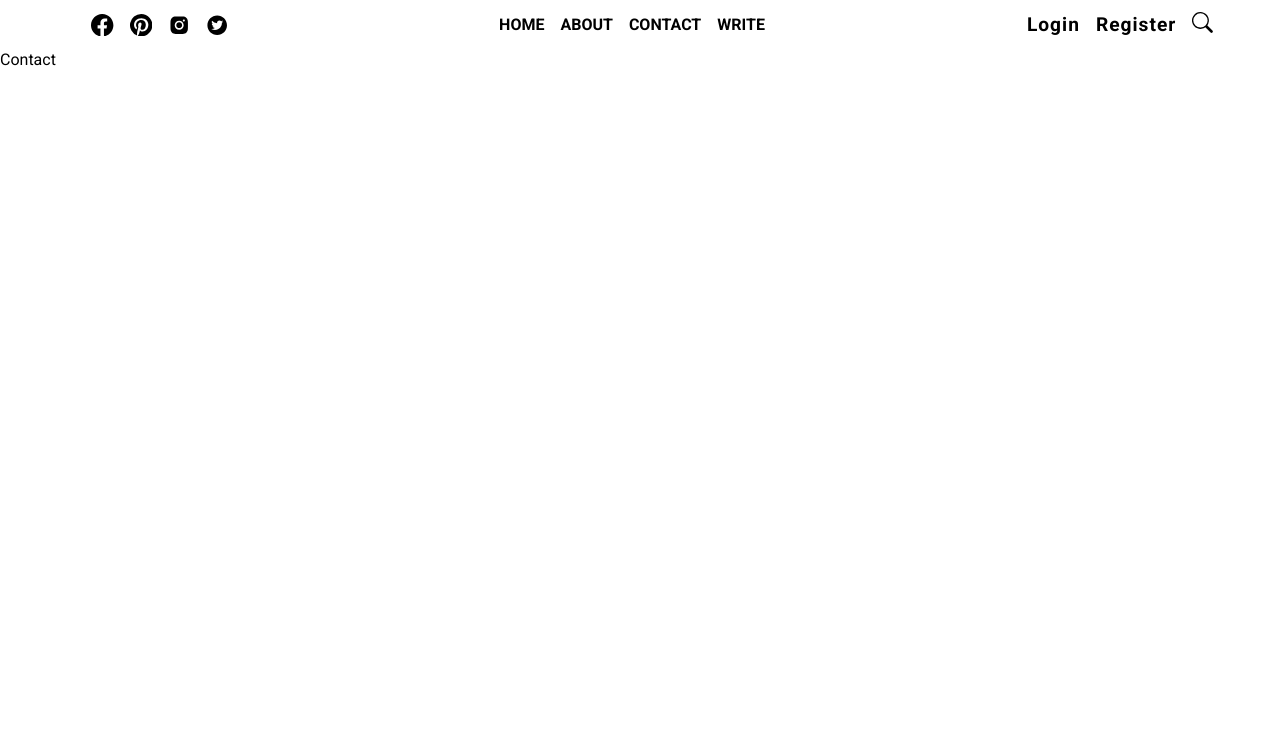
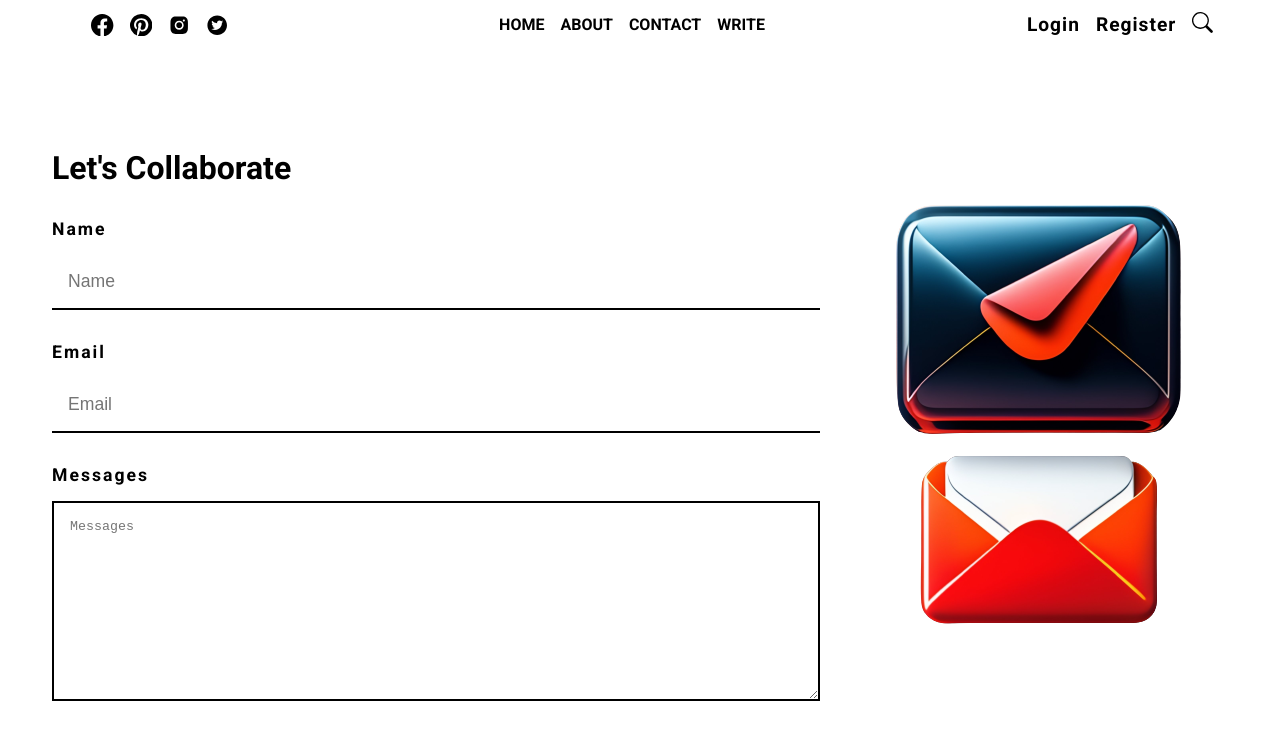
Before and after one commit to sloik89/blogFrontend, a React (Vite) app: page /contact in a window 1280 px wide. Shown: the top 740 px of the page. Built offline with nearby package versions, Linux system fonts and the light colour scheme.

Commit message:
styling contact page

```diff
--- a/src/pages/Contact.jsx
+++ b/src/pages/Contact.jsx
@@ -1,7 +1,81 @@
 import React from "react";
+import styled from "styled-components";
+import contact from "../assets/contact.png";
+const Contact = () => {
+  return (
+    <Wrapper className="contact">
+      <div className="form__wrapper">
+        <h1 className="contact__title">Let's Collaborate</h1>
+        <form className="contact__form">
+          <div className="form__row">
+            <label htmlFor="name">Name</label>
+            <input type="text" id="name" name="name" placeholder="Name" />
+          </div>
+          <div className="form__row">
+            <label htmlFor="email">Email</label>
+            <input type="email" id="email" name="email" placeholder="Email" />
+          </div>
+          <div className="form__row">
+            <label htmlFor="messages">Messages</label>
+            <textarea
+              name="messages"
+              id="messages"
+              placeholder="Messages"
+            ></textarea>
+          </div>
+        </form>
+      </div>
+      <div className="image__wrapper">
+        <img src={contact} alt="" />
+      </div>
+    </Wrapper>
+  );
+};
+const Wrapper = styled.div`
+  min-height: calc(100vh - 50px);
+  display: flex;
+  align-items: center;
+  justify-content: center;
+  .contact__title {
+    margin-bottom: 2rem;
+  }
+  .form__wrapper {
+    padding: 1rem;
+    flex-grow: 1;
+    max-width: 800px;
+  }
+  .contact__form {
+    display: flex;
+    flex-direction: column;
+    gap: 2rem;
 
-const Contact = () => {
-  return <div>Contact</div>;
-};
-
+    .form__row {
+      display: flex;
+      flex-direction: column;
+      gap: 1rem;
+      label {
+        font-size: 1.1rem;
+        letter-spacing: 2px;
+        font-weight: bold;
+      }
+      input {
+        font-size: 1.1rem;
+        padding: 1rem;
+        border: none;
+        border-bottom: 2px solid black;
+        &:focus {
+          outline: none;
+        }
+      }
+      textarea {
+        height: 200px;
+        border: 2px solid black;
+        padding: 1rem;
+      }
+    }
+  }
+  @media screen and (max-width: 800px) {
+    flex-direction: column;
+  }
+`;
 export default Contact;
```
Also changed, not shown: src/assets/computer2.jpg (deleted), src/assets/contact.png (added).
